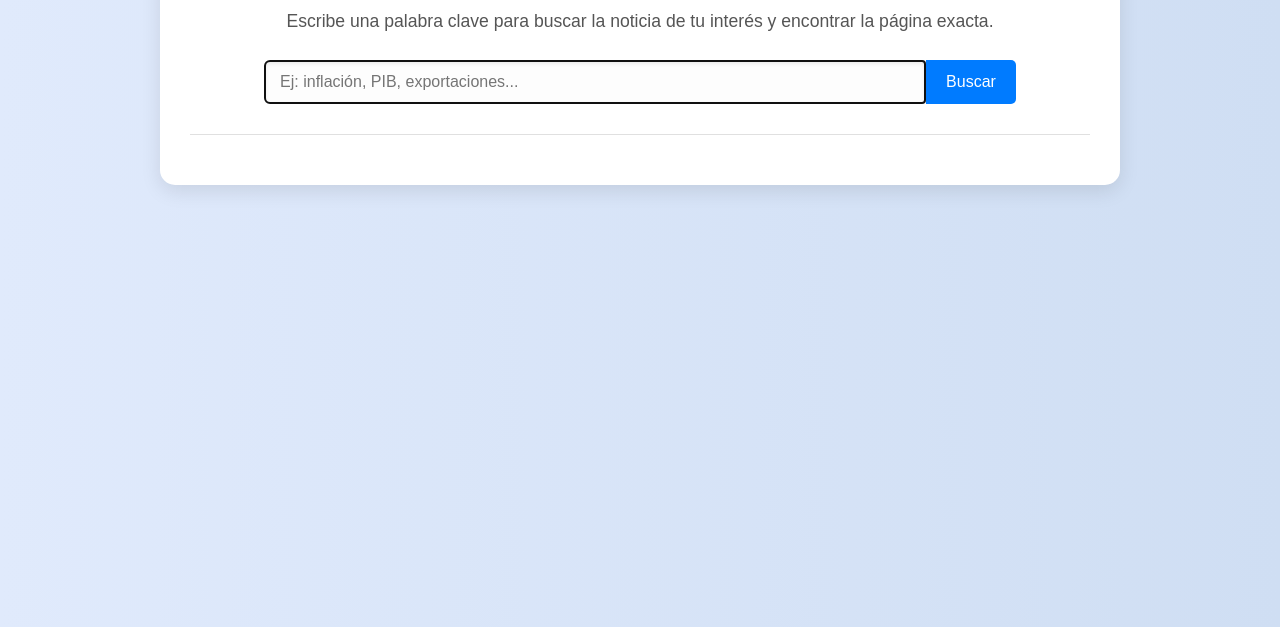
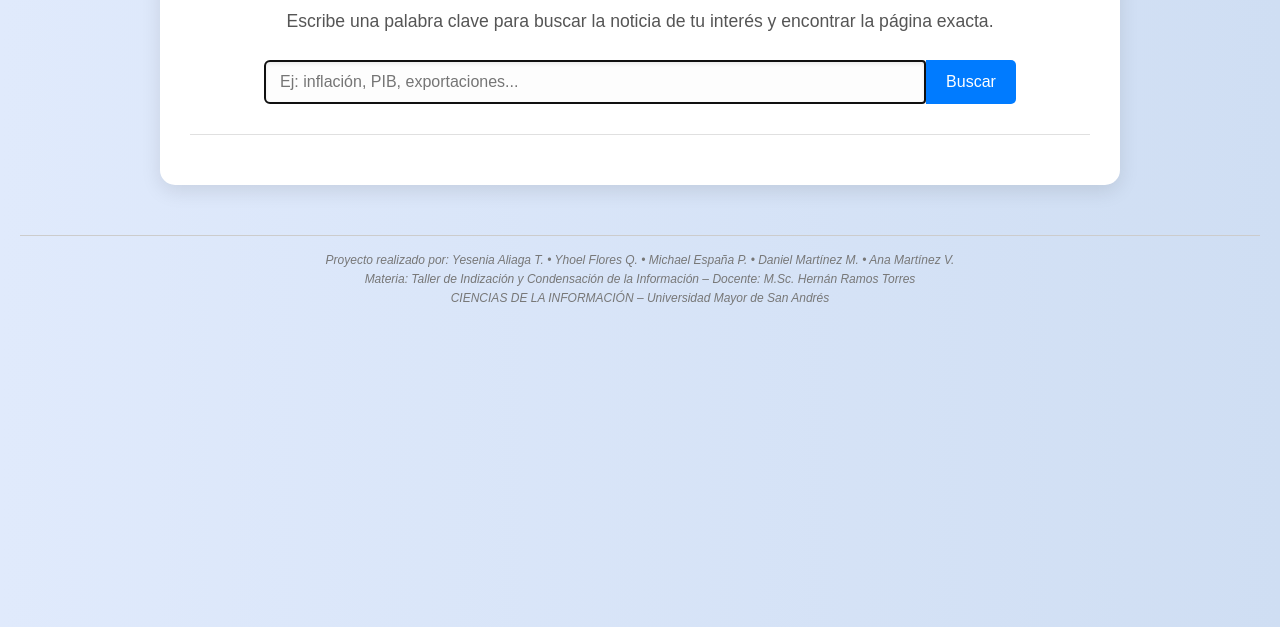
Before and after one commit to Destri13/Buscador-PDF, a plain HTML site: page index.html in a window 1280 px wide. Shown: the part 173-800 px from the top of the page. Drawn offline with Linux system fonts and the light colour scheme.

Commit message:
Update index.html

```diff
--- a/index.html
+++ b/index.html
@@ -22,6 +22,12 @@
         </div>
     </div>
 
+    <footer>
+        Proyecto realizado por: Yesenia Aliaga T. • Yhoel Flores Q. • Michael España P. • Daniel Martínez M. • Ana Martínez V.<br>
+        Materia: Taller de Indización y Condensación de la Información – Docente: M.Sc. Hernán Ramos Torres<br>
+        CIENCIAS DE LA INFORMACIÓN – Universidad Mayor de San Andrés
+    </footer>
+
     <script src="script.js"></script>
 </body>
 </html>
```
